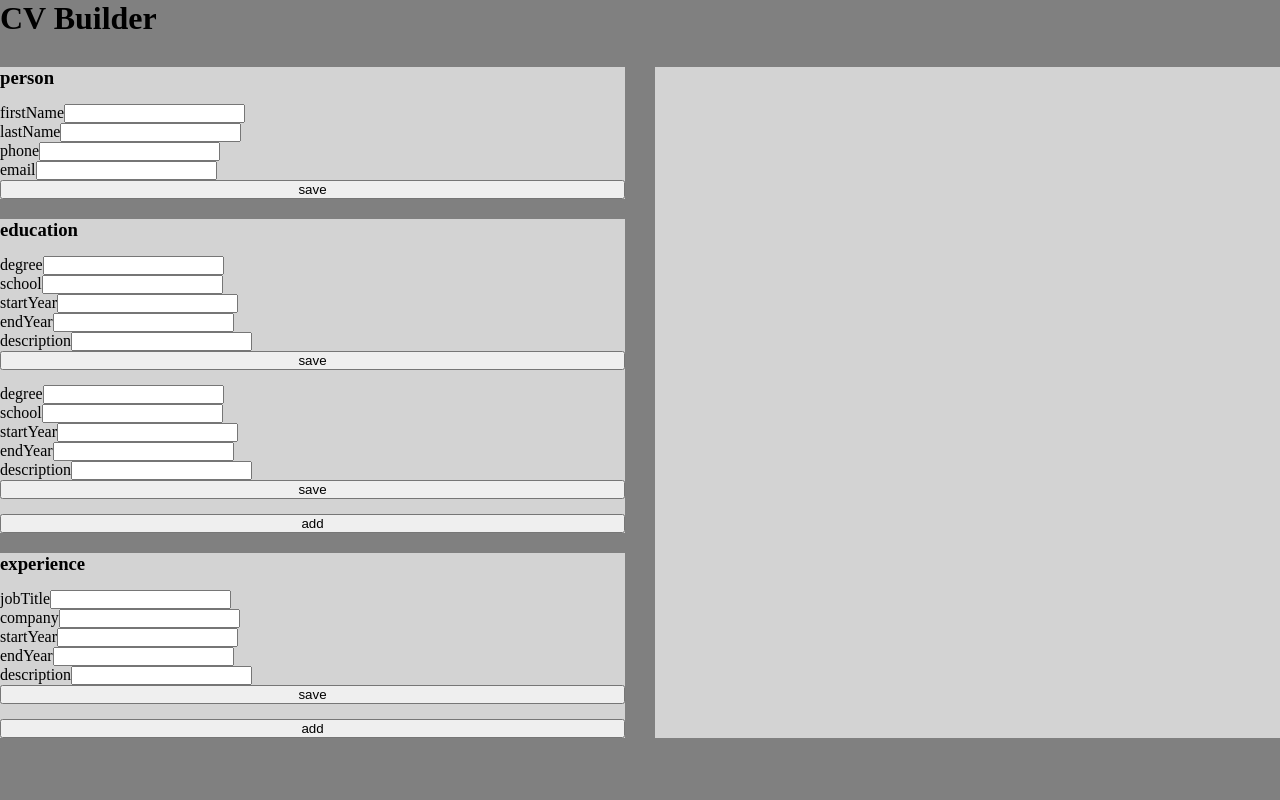
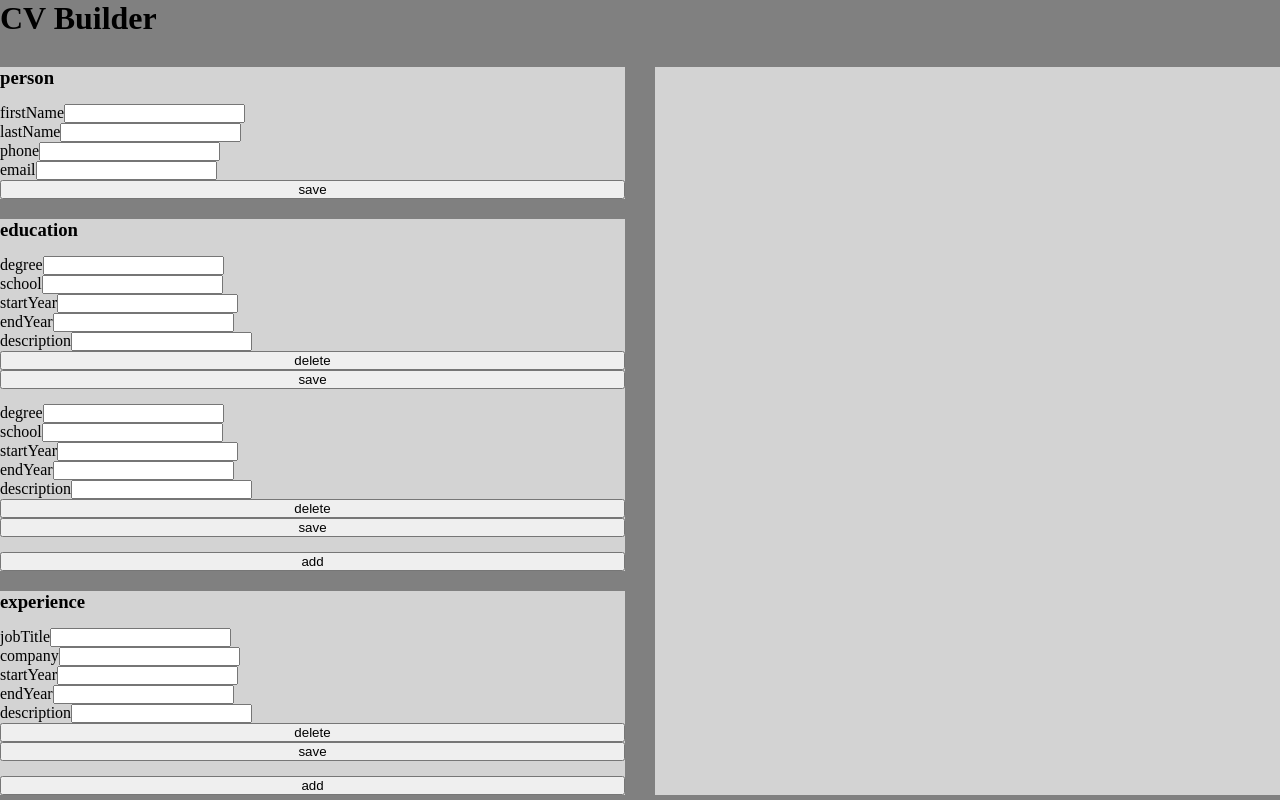
Before and after one commit to strallia/cv-app, a React (Vite) app: page / in a window 1280 px wide. Built offline with nearby package versions, Linux system fonts and the light colour scheme.

Commit message:
feat: Add functional button to delete entry

```diff
--- a/src/components/App.jsx
+++ b/src/components/App.jsx
@@ -22,7 +22,6 @@ function App() {
       if (obj.id === entryID) obj[key] = newValue;
       return obj;
     });
-    console.log(educationDataCopy[0].id);
     setEducationData(updatedEducationData);
   }
 
--- a/src/components/Button.jsx
+++ b/src/components/Button.jsx
@@ -1,4 +1,11 @@
-function Button({ text, title, sectionData, setSectionData, isVisible }) {
+function Button({
+  text,
+  title,
+  sectionData,
+  setSectionData,
+  entryID,
+  isVisible,
+}) {
   if (title === "person") return;
 
   function handleAddButtonClick() {
@@ -16,14 +23,30 @@ function Button({ text, title, sectionData, setSectionData, isVisible }) {
     setSectionData(sectionDataCopy);
   }
 
-  function handleSaveButtonClick() {
-    // TODO: write this save button handler function
+  function handleDeleteButtonClick() {
+    const sectionDataCopy = [...sectionData];
+
+    const indexOfEntryToDelete = sectionDataCopy.findIndex(
+      (entry) => entry.id === entryID
+    );
+    sectionDataCopy.splice(indexOfEntryToDelete, 1);
+
+    setSectionData(sectionDataCopy);
   }
 
   const onClickHandler =
-    text === "add" ? handleAddButtonClick : handleSaveButtonClick;
+    text === "add" ? handleAddButtonClick : handleDeleteButtonClick;
 
-  return <button onClick={onClickHandler}>{text}</button>;
+  return (
+    <button
+      onClick={(e) => {
+        e.preventDefault();
+        onClickHandler();
+      }}
+    >
+      {text}
+    </button>
+  );
 }
 
 export { Button };
--- a/src/components/EditSection.jsx
+++ b/src/components/EditSection.jsx
@@ -10,12 +10,15 @@ function EditSection({
   return (
     <section className="edit-section">
       <h3>{title}</h3>
-      {sectionData.map((entry, index) => {
+      {sectionData.map((entry) => {
         return (
           <Form
-            key={index}
+            key={entry.id}
             entry={entry}
             handleInputChange={handleInputChange}
+            sectionData={sectionData}
+            setSectionData={setSectionData}
+            title={title}
           />
         );
       })}
--- a/src/components/Form.jsx
+++ b/src/components/Form.jsx
@@ -1,7 +1,13 @@
 import { Button } from "./Button";
 import { Input } from "./Input";
 
-function Form({ entry, handleInputChange }) {
+function Form({
+  entry,
+  handleInputChange,
+  sectionData,
+  setSectionData,
+  title,
+}) {
   const entryID = entry.id;
   return (
     <form>
@@ -15,6 +21,14 @@ function Form({ entry, handleInputChange }) {
           />
         );
       })}
+      {title !== "person" && (
+        <Button
+          text="delete"
+          entryID={entryID}
+          sectionData={sectionData}
+          setSectionData={setSectionData}
+        />
+      )}
       <Button text="save" />
     </form>
   );
```
